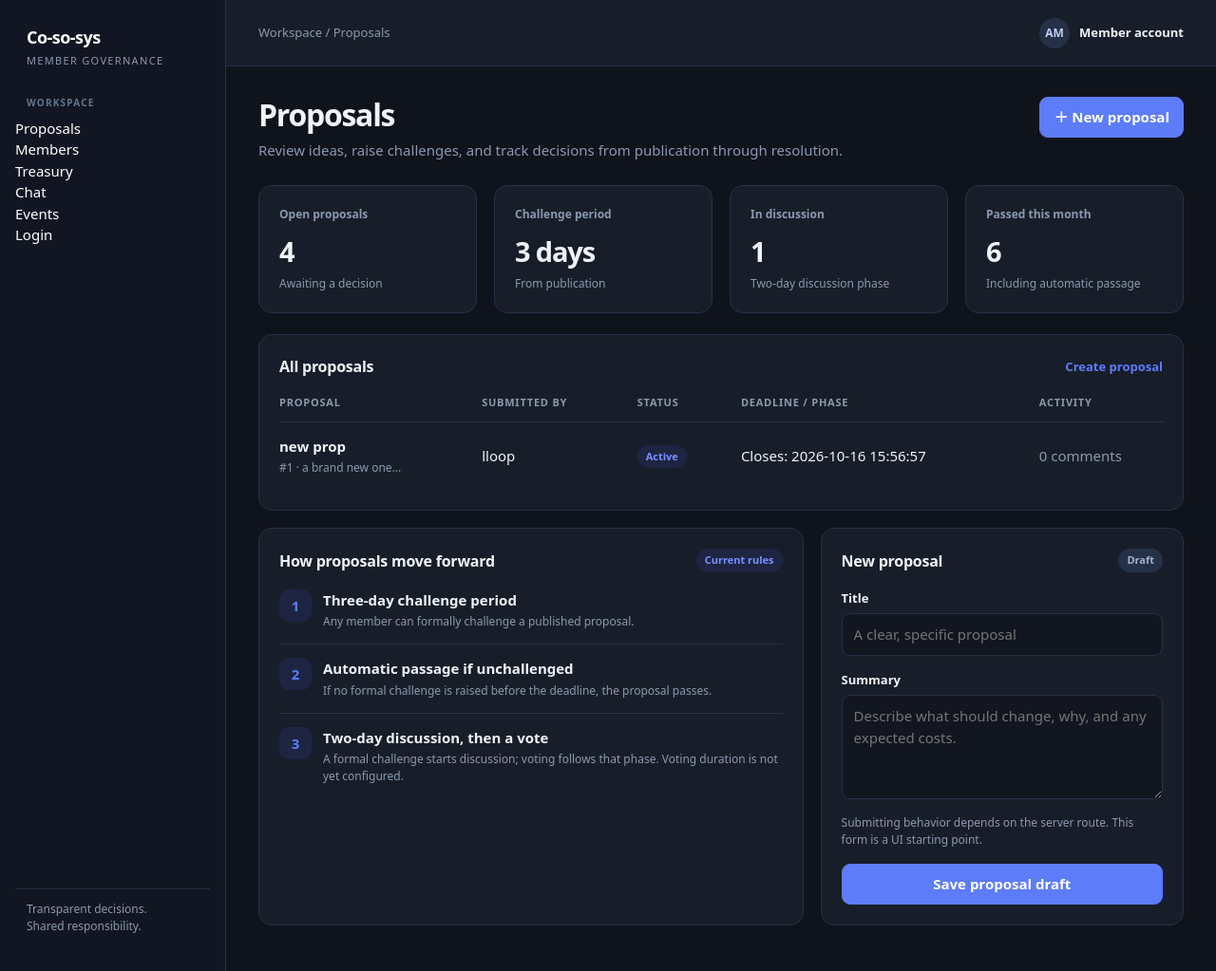
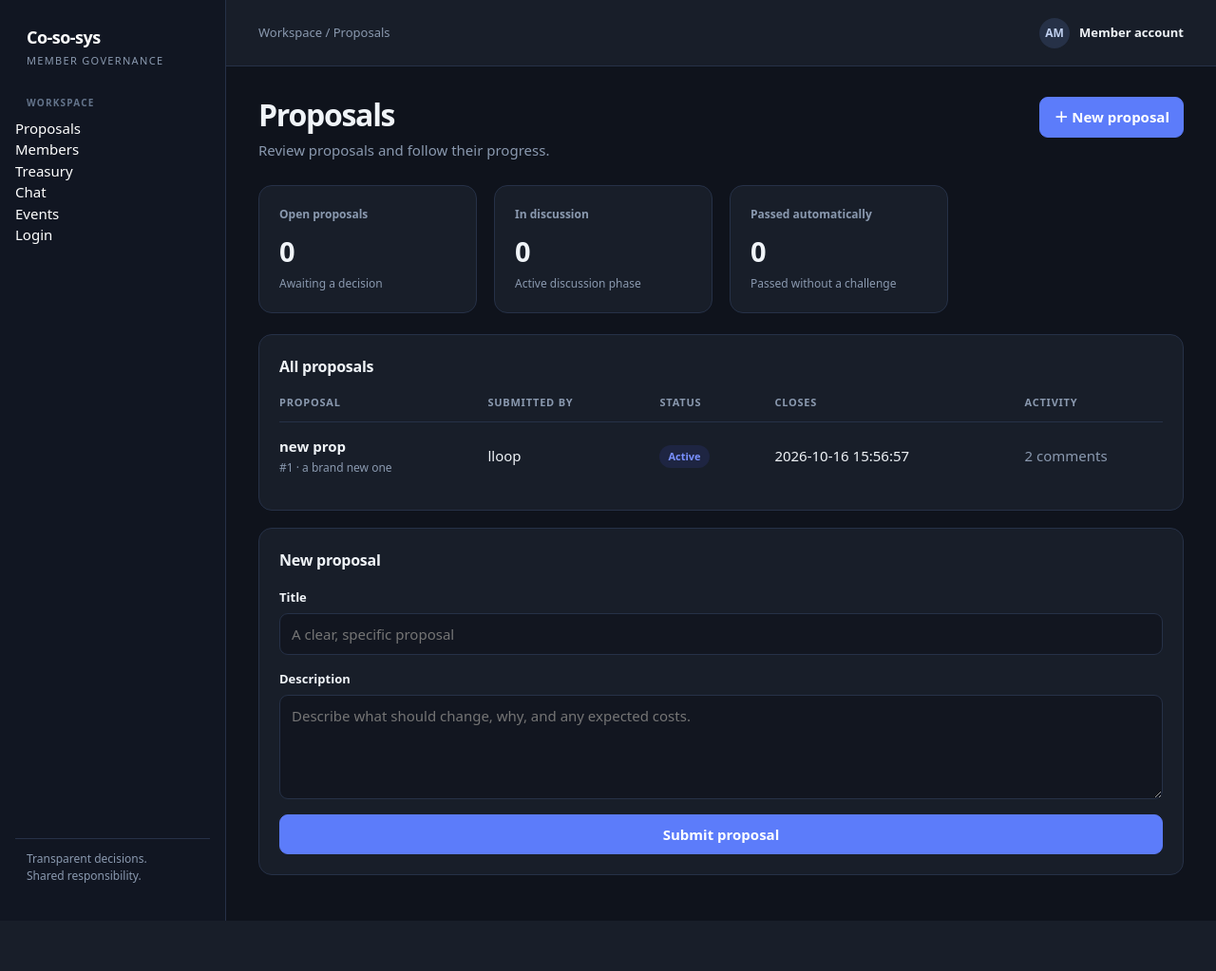
Before and after one commit to lloop/ai-proxy-vote, a Flask app: page /proposals in a window 1280 px wide. Shown: the whole page at 95% size. After the commit the page ends 970 px from the top, so only its background shows below. Run offline with Flask 3, Linux system fonts and the light colour scheme; data comes from the database, SQL or seed files in the repository; both versions use the stored data as it was after the commit.

Commit message:
Enhance proposal management and chat features
- Implement detailed proposal view with real-time chat functionality.
- Update proposal statistics on the proposals page.
- Refactor login logic for improved security.
- Add initial user data and proposal seeding in the database schema.
- Fix navigation link in base template.

```diff
--- a/client/templates/base.html
+++ b/client/templates/base.html
@@ -10,7 +10,7 @@
 <body>
   <div class="app">
     <aside class="sidebar">
-      <a class="brand" href="{{ url_for('index') if false else '#' }}">Co-so-sys<small>Member governance</small></a>
+      <a class="brand" href="{{ url_for('index') }}">Co-so-sys<small>Member governance</small></a>
       <div>
         <div class="nav-label">Workspace</div>
         <nav class="nav-links">
--- a/client/templates/proposals.html
+++ b/client/templates/proposals.html
@@ -4,61 +4,70 @@
 {% block breadcrumb %}Proposals{% endblock %}
 {% block content %}
 <div class="page-head">
-  <div><h1>Proposals</h1><p class="subtitle">Review ideas, raise challenges, and track decisions from publication through resolution.</p></div>
+  <div>
+    <h1>Proposals</h1>
+    <p class="subtitle">Review proposals and follow their progress.</p>
+  </div>
   <a class="button primary" href="#new-proposal">＋ New proposal</a>
 </div>
+
 <div class="grid stats">
-  <div class="card"><div class="stat-label">Open proposals</div><div class="stat-value">{{ open_count|default(4) }}</div><div class="stat-foot">Awaiting a decision</div></div>
-  <div class="card"><div class="stat-label">Challenge period</div><div class="stat-value">3 days</div><div class="stat-foot">From publication</div></div>
-  <div class="card"><div class="stat-label">In discussion</div><div class="stat-value">{{ discussion_count|default(1) }}</div><div class="stat-foot">Two-day discussion phase</div></div>
-  <div class="card"><div class="stat-label">Passed this month</div><div class="stat-value">{{ passed_count|default(6) }}</div><div class="stat-foot">Including automatic passage</div></div>
+  <div class="card">
+    <div class="stat-label">Open proposals</div>
+    <div class="stat-value">{{ open_count }}</div>
+    <div class="stat-foot">Awaiting a decision</div>
   </div>
   <div class="card">
-  <div class="card-head"><h2>All proposals</h2><a class="text-link" href="#new-proposal">Create proposal</a></div>
+    <div class="stat-label">In discussion</div>
+    <div class="stat-value">{{ discussion_count }}</div>
+    <div class="stat-foot">Active discussion phase</div>
+  </div>
+  <div class="card">
+    <div class="stat-label">Passed automatically</div>
+    <div class="stat-value">{{ passed_count }}</div>
+    <div class="stat-foot">Passed without a challenge</div>
+  </div>
+</div>
+
+<div class="card">
+  <div class="card-head"><h2>All proposals</h2></div>
   <div class="table-wrap">
     <table>
-      <thead><tr><th>Proposal</th><th>Submitted by</th><th>Status</th><th>Deadline / phase</th><th>Activity</th></tr></thead>
+      <thead>
+        <tr><th>Proposal</th><th>Submitted by</th><th>Status</th><th>Closes</th><th>Activity</th></tr>
+      </thead>
       <tbody>
-      {% for proposal in proposals|default([
-        {'id':'P-024','title':'Community tool library','summary':'Fund and maintain shared tools','author':'Maya Chen','status':'Challenge period','tone':'amber','deadline':'1d 8h left','activity':'3 comments'},
-        {'id':'P-023','title':'Quarterly maintenance fund','summary':'Set aside funds for shared repairs','author':'Jonas Reed','status':'Discussion','tone':'blue','deadline':'2d remaining','activity':'8 comments'},
-        {'id':'P-022','title':'Update member onboarding','summary':'Clarify membership and voting process','author':'Amira Khan','status':'Passed automatically','tone':'green','deadline':'Passed Oct 7','activity':'2 comments'},
-        {'id':'P-021','title':'Shared workspace schedule','summary':'Introduce a rotating booking calendar','author':'Luis Martín','status':'Voting','tone':'blue','deadline':'Closes tomorrow','activity':'12 votes'}
-      ]) %}
+        {% for proposal in proposals %}
         <tr>
           <td>
-          <div class="primary-cell">{{ proposal.title }}</div>
-          <div class="secondary">#{{ proposal.id }} · {{ proposal.description[:50] }}...</div>
+            <a href="{{ url_for('proposals_bp.proposal_detail', proposal_id=proposal.id) }}" class="primary-cell">{{ proposal.title }}</a>
+            <div class="secondary">#{{ proposal.id }} · {{ proposal.description[:80] }}{% if proposal.description|length > 80 %}…{% endif %}</div>
           </td>
-        <td>{{ proposal.creator_name or 'Unknown' }}</td>
-        <td><span class="badge blue">{{ proposal.status|title }}</span></td>
-        <td>Closes: {{ proposal.closes_at }}</td>
-        <td class="muted">0 comments</td>
+          <td>{{ proposal.creator_name or 'Unknown member' }}</td>
+          <td><span class="badge blue">{{ proposal.status|replace('_', ' ')|title }}</span></td>
+          <td>{{ proposal.closes_at }}</td>
+          <td class="muted">{{ proposal.comment_count }} comments</td>
         </tr>
         {% else %}
-        <tr><td colspan="5"><div class="empty">No proposals yet. Create the first proposal to begin.</div></td></tr>
+        <tr><td colspan="5"><div class="empty">No proposals yet. Create the first one below.</div></td></tr>
         {% endfor %}
       </tbody>
     </table>
   </div>
 </div>
-<div class="grid two-col" style="margin-top:18px">
-  <div class="card">
-    <div class="card-head"><h2>How proposals move forward</h2><span class="badge blue">Current rules</span></div>
-    <div class="list">
-      <div class="list-item"><div class="list-icon">1</div><div class="list-main"><div class="list-title">Three-day challenge period</div><div class="list-meta">Any member can formally challenge a published proposal.</div></div></div>
-      <div class="list-item"><div class="list-icon">2</div><div class="list-main"><div class="list-title">Automatic passage if unchallenged</div><div class="list-meta">If no formal challenge is raised before the deadline, the proposal passes.</div></div></div>
-      <div class="list-item"><div class="list-icon">3</div><div class="list-main"><div class="list-title">Two-day discussion, then a vote</div><div class="list-meta">A formal challenge starts discussion; voting follows that phase. Voting duration is not yet configured.</div></div></div>
+
+<div class="card" id="new-proposal" style="margin-top: 18px;">
+  <div class="card-head"><h2>New proposal</h2></div>
+  <form class="form-grid" method="post" action="{{ url_for('proposals_bp.get_proposals') }}">
+    <div class="field">
+      <label for="proposal-title">Title</label>
+      <input id="proposal-title" name="title" placeholder="A clear, specific proposal" required>
     </div>
+    <div class="field">
+      <label for="proposal-body">Description</label>
+      <textarea id="proposal-body" name="body" placeholder="Describe what should change, why, and any expected costs." required></textarea>
     </div>
-  <div class="card" id="new-proposal">
-    <div class="card-head"><h2>New proposal</h2><span class="badge">Draft</span></div>
-    <form class="form-grid" method="post" action="/proposals">
-      <div class="field"><label for="proposal-title">Title</label><input id="proposal-title" name="title" placeholder="A clear, specific proposal" required></div>
-      <div class="field"><label for="proposal-summary">Summary</label><textarea id="proposal-summary" name="body" placeholder="Describe what should change, why, and any expected costs." required></textarea></div>
-      <p class="muted" style="font-size:12px">Submitting behavior depends on the server route. This form is a UI starting point.</p>
-      <button class="button primary" type="submit">Save proposal draft</button>
+    <button class="button primary" type="submit">Submit proposal</button>
   </form>
 </div>
-</div>
 {% endblock %}
--- a/database/schema.sql
+++ b/database/schema.sql
@@ -12,9 +12,10 @@ CREATE TABLE IF NOT EXISTS users (
 );
 
 -- Seed initial test users
--- INSERT OR IGNORE INTO users (username, password, role) VALUES
--- ('organizer_alex', 'password123', 'organizer'),
--- ('member_sam', 'password123', 'general');
+INSERT OR IGNORE INTO users (username, password, email, role, status, eligible_to_vote) VALUES
+('lloop', 'password123', 'lloop#lloop.com', 'organizer', 'Active', 1),
+('lloop_2', 'password123', 'lloop2#lloop.com', 'member', 'Active', 1),
+('lloop_3', 'password123', 'lloop3#lloop.com', 'member', 'Active', 1);
 
 -- 2. PROPOSALS TABLE
 -- Stores community governance issues and spending requests.
@@ -28,6 +29,10 @@ CREATE TABLE IF NOT EXISTS proposals (
     closes_at TIMESTAMP NOT NULL,
     FOREIGN KEY (creator_id) REFERENCES users(id)
 );
+
+-- Seed initial proposals
+INSERT OR IGNORE INTO proposals (id, title, description, creator_id, status, closes_at) VALUES
+(1, 'new prop', 'a brand new one', 1, 'active', datetime('now', '+3 days'));
 
 -- 3. VOTES TABLE
 -- Ensures each user can cast only one vote per proposal.
@@ -60,9 +65,11 @@ CREATE TABLE IF NOT EXISTS treasury_logs (
 CREATE TABLE IF NOT EXISTS chat_messages (
     id INTEGER PRIMARY KEY AUTOINCREMENT,
     user_id INTEGER NOT NULL,
+    proposal_id TEXT,
     content TEXT NOT NULL,
     timestamp TIMESTAMP DEFAULT CURRENT_TIMESTAMP,
-    FOREIGN KEY (user_id) REFERENCES users(id)
+    FOREIGN KEY (user_id) REFERENCES users(id),
+    FOREIGN KEY (proposal_id) REFERENCES proposals(id)
 );
 
 -- 6. PARTICIPATION LOGS TABLE
```
Also changed, not shown: backend/routes_auth.py (+7 -1 lines), backend/routes_proposals.py (+83 -3 lines), client/templates/proposal_detail.html (added, +122 -0 lines), run.py (+100 -3 lines), database/sound_system.sqlite3. Lines whose indentation alone changed are shown as unchanged.
